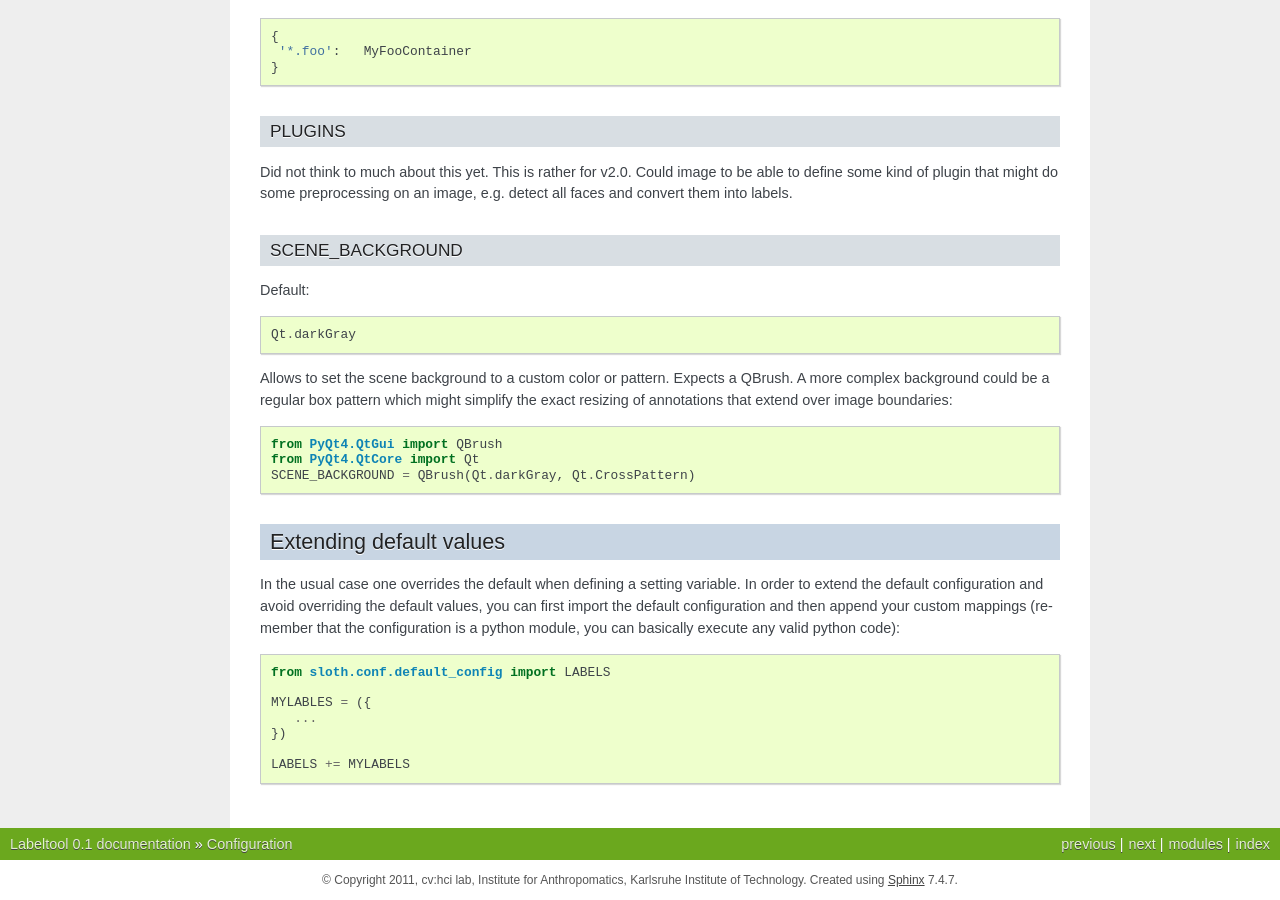
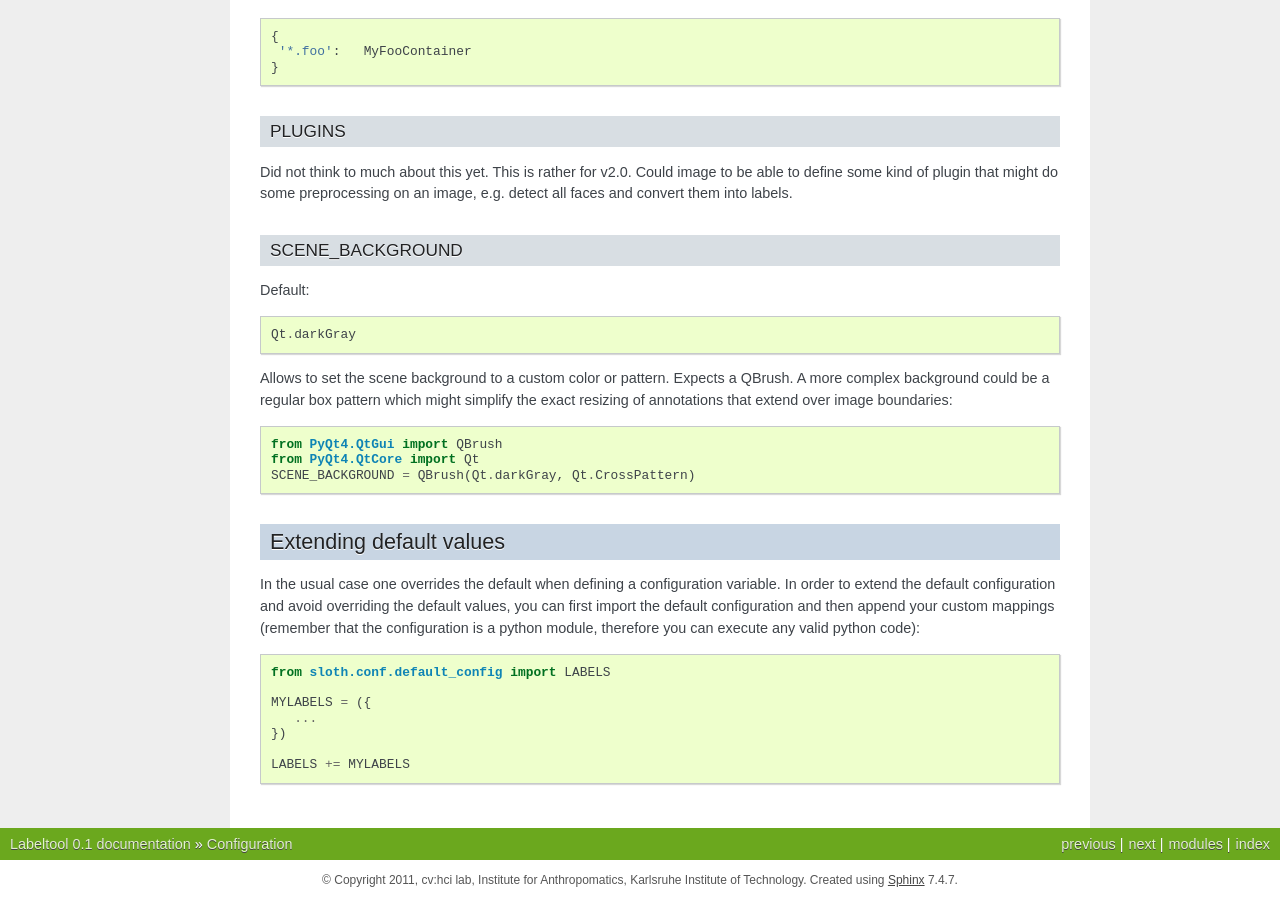
Before and after one commit to cvhciKIT/sloth, a Sphinx documentation site: the page built from doc/configuration.rst, in a window 1280 px wide and 900 px high, scrolled down 1992 px. Built offline with Sphinx 7.4.7, drawn with Linux system fonts in a browser that asks for light colours.

Commit message:
minor documentation fixes

```diff
--- a/doc/configuration.rst
+++ b/doc/configuration.rst
@@ -156,15 +156,15 @@ annotations that extend over image boundaries::
 Extending default values
 ========================
 
-In the usual case one overrides the default when defining a setting
+In the usual case one overrides the default when defining a configuration
 variable.  In order to extend the default configuration and avoid overriding
 the default values, you can first import the default configuration and then
 append your custom mappings (remember that the configuration is a python
-module, you can basically execute any valid python code)::
+module, therefore you can execute any valid python code)::
 
     from sloth.conf.default_config import LABELS
 
-    MYLABLES = ({
+    MYLABELS = ({
        ...
     })
 
```
Also changed, not shown: 2 other files.
